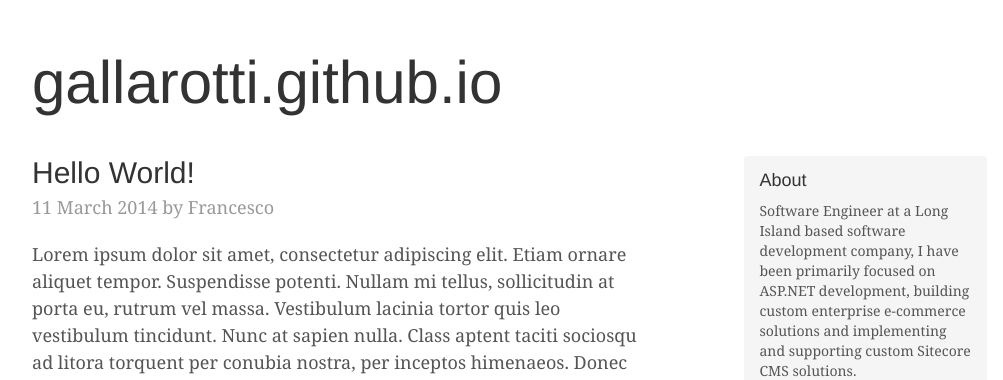
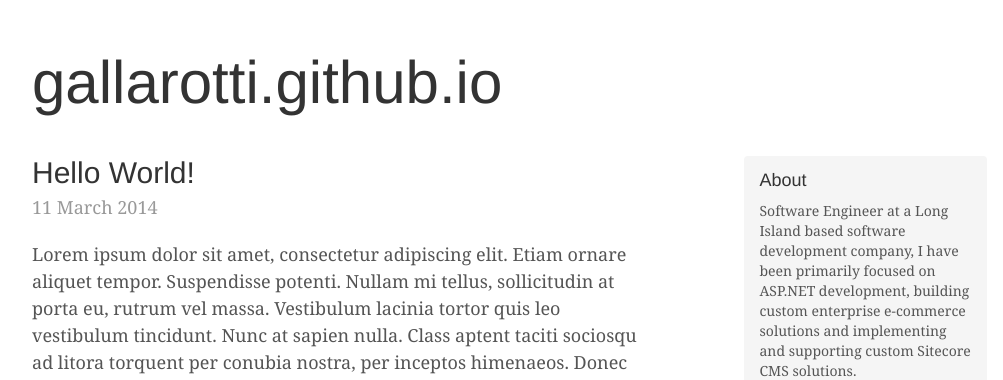
Before and after one commit to gallarotti/gallarotti.github.io, a Jekyll site: the page built from index.html, in a window 1280 px wide. Shown: the top 380 px of the page, without its empty margins (138-1141 px from the left). Built offline with Jekyll 4.4.1, drawn with Linux system fonts in a browser that asks for light colours; nearby versions of some CDN libraries; the list of posts is cut into pages by our own code.

Commit message:
no author name in posts

```diff
--- a/index.html
+++ b/index.html
@@ -7,7 +7,7 @@
 
 <div class="blog-post">
   <h2 class="blog-post-title">{{ post.title }}</h2>
-  <p class="blog-post-meta">{{ post.date | date: "%-d %B %Y" }} by Francesco</p>
+  <p class="blog-post-meta">{{ post.date | date: "%-d %B %Y" }}</p>
   {{ post.content }}
 </div>
 
```
